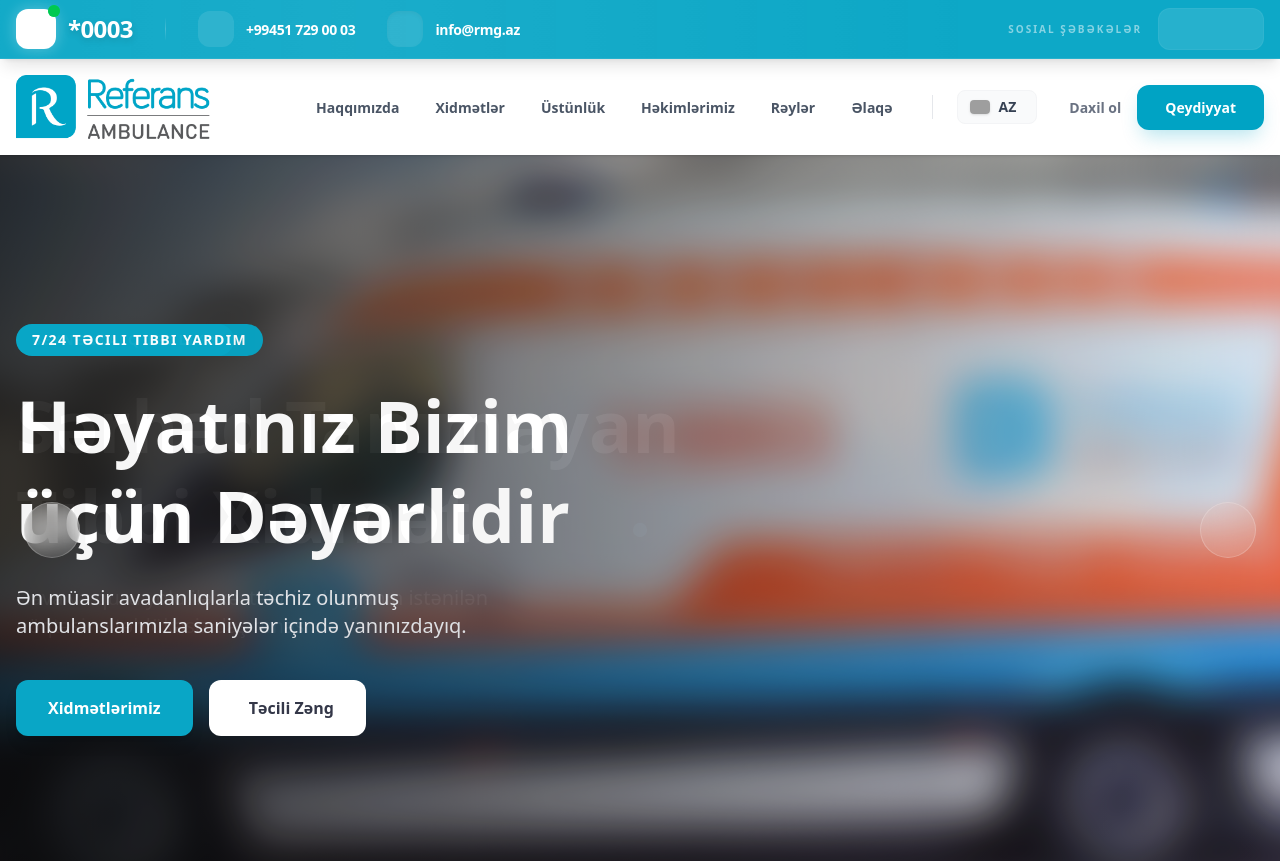
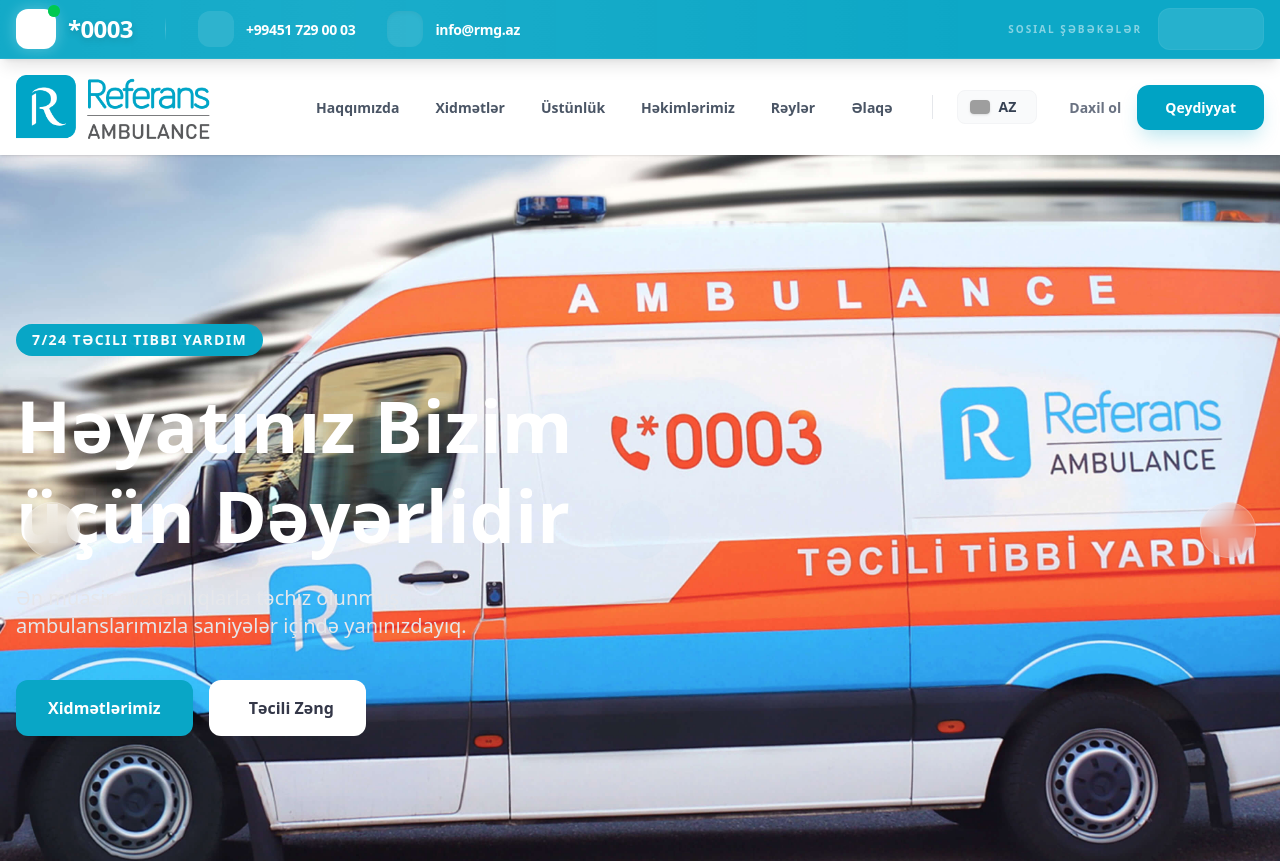
Before and after one commit to dilgusha/hospital-app, a Vue app: page / in a window 1280 px wide. Shown: the top 861 px of the page. Built offline with nearby package versions, Linux system fonts and the light colour scheme; grey boxes are pictures that could not be loaded.

Commit message:
slider-photo

```diff
--- a/src/components/home/HomeSlider.vue
+++ b/src/components/home/HomeSlider.vue
@@ -184,12 +184,12 @@
         prevEl: '.hero-prev'
       }" class="h-125 md:h-162.5 lg:h-187.5 w-full">
       <swiper-slide v-for="(slide, index) in slides" :key="index">
-        <div class="relative w-full h-full overflow-hidden bg-black">
+        <div class="relative w-full h-full overflow-hidden ">
           <!-- <img :src="slide.image" :alt="slide.title"
             class="absolute inset-0 w-full h-full object-cover transform scale-105 animate-slow-zoom" /> -->
           <img :src="slide.image" :alt="slide.title" class="absolute inset-0 w-full h-full object-cover hero-image" />
 
-          <div class="absolute inset-0 bg-linear-to-r from-black/80 via-black/40 to-transparent"></div>
+          <div class="absolute inset-0 bg-linear-to-r to-transparent"></div>
 
           <div class="container mx-auto px-4 h-full flex items-center relative z-10">
             <div class="max-w-2xl space-y-6">
@@ -239,22 +239,21 @@
 
 <style>
 .hero-image {
-  filter: blur(20px);
-  transform: scale(1.1);
+  filter: blur(0px);
+  transform: scale(1.05);
+  width: 100%;
+  height: 100%;
 }
 
 .swiper-slide-active .hero-image {
-  animation: radialReveal 1.8s ease forwards;
+  animation: radialReveal 1.8s ease-out forwards;
 }
 
 @keyframes radialReveal {
   0% {
-    filter: blur(20px);
+    filter: blur(30px);
     clip-path: circle(0% at 50% 50%);
-  }
-
-  60% {
-    filter: blur(10px);
+    transform: scale(1.2);
   }
 
   100% {
@@ -263,4 +262,8 @@
     transform: scale(1.05);
   }
 }
+
+.swiper-slide {
+  background-color: transparent !important;
+}
 </style>
```
